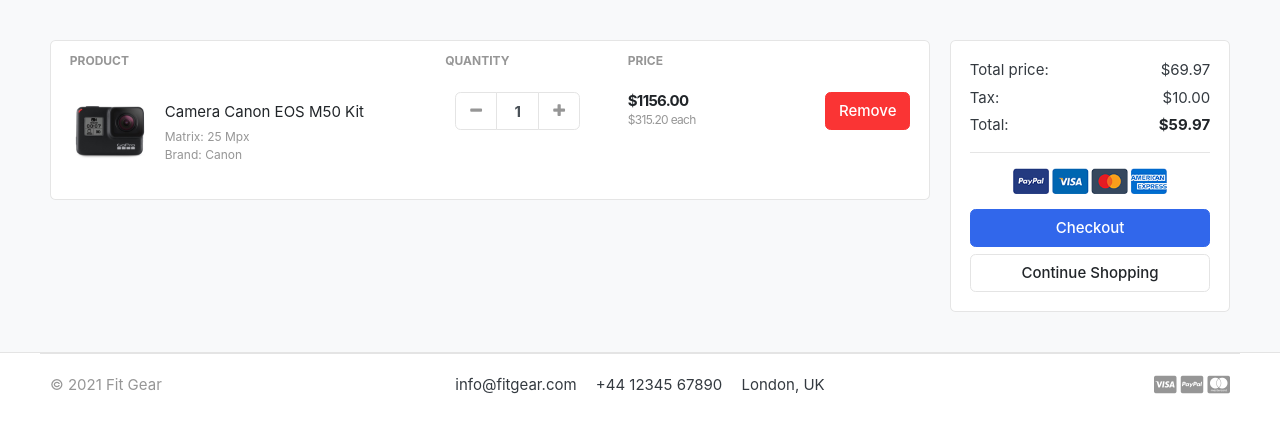
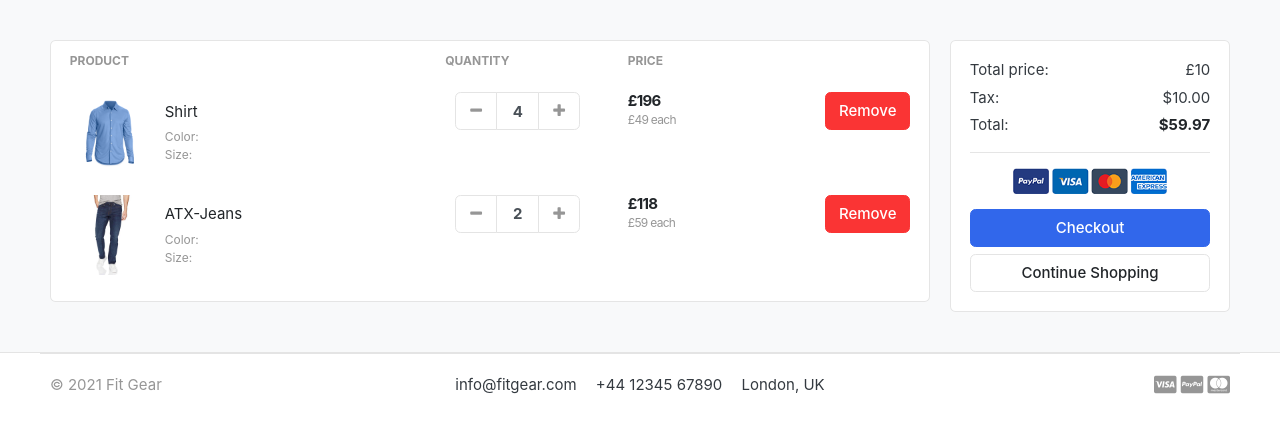
Before and after one commit to kerekmarci/fit-gear, a Django app: template templates/store/bag.html in a window 1280 px wide. Shown: the part 118-551 px from the top of the page. Run offline with Django 3.2, Linux system fonts and the light colour scheme; data comes from the database, SQL or seed files in the repository; both versions use the stored data as it was after the commit; the template is opened without the code that fills it: values that come from a table or form of the project are taken from there, most other values are stand-ins (such as "Sample title", 1, 10 or a date in 2020); some libraries are stand-ins or nearby versions; some web fonts are replaced.

Commit message:
Implement Data into the Bag Page

```diff
--- a/bag/models.py
+++ b/bag/models.py
@@ -16,5 +16,8 @@ class BagItem(models.Model):
     quantity = models.IntegerField()
     is_active = models.BooleanField(default=True)
 
+    def sub_total(self):
+        return self.product.price * self.quantity
+
     def __str__(self):
         return self.product
--- a/bag/views.py
+++ b/bag/views.py
@@ -61,6 +61,4 @@ def add_to_bag(request, product_id):
             bag = bag,
         )
         bag_item.save()
-    return HttpResponse(bag_item.product)
-    exit()
     return redirect('bag')
--- a/templates/store/bag.html
+++ b/templates/store/bag.html
@@ -21,14 +21,16 @@
                             </tr>
                         </thead>
                         <tbody>
+                            {% for bag_item in bag_items %}
                             <tr>
                                 <td>
                                     <figure class="itemside align-items-center">
-                                        <div class="aside"><img src="{% static './images/items/11.jpg' %}"
-                                                class="img-sm"></div>
+                                        <div class="aside">
+                                            <img src="{{ bag_item.product.images.url }}" class="img-sm">
+                                        </div>
                                         <figcaption class="info">
-                                            <a href="#" class="title text-dark">Camera Canon EOS M50 Kit</a>
-                                            <p class="text-muted small">Matrix: 25 Mpx <br> Brand: Canon</p>
+                                            <a href="#" class="title text-dark">{{ bag_item.product.product_name }}</a>
+                                            <p class="text-muted small">Color: <br> Size: </p>
                                         </figcaption>
                                     </figure>
                                 </td>
@@ -40,24 +42,26 @@
                                                 <button class="btn btn-light" type="button" id="button-plus"> <i
                                                         class="fa fa-minus"></i> </button>
                                             </div>
-                                            <input type="text" class="form-control" value="1">
+                                            <input type="text" class="form-control" value="{{ bag_item.quantity }}">
                                             <div class="input-group-append">
-                                                <button class="btn btn-light" type="button" id="button-minus"> <i
-                                                        class="fa fa-plus"></i> </button>
+                                                <a href="{% url 'add_to_bag' bag_item.product.id %}"
+                                                    class="btn btn-light" type="button" id="button-minus"> <i
+                                                        class="fa fa-plus"></i> </a>
                                             </div>
                                         </div> <!-- input-group.// -->
                                     </div> <!-- col.// -->
                                 </td>
                                 <td>
                                     <div class="price-wrap">
-                                        <var class="price">$1156.00</var>
-                                        <small class="text-muted"> $315.20 each </small>
+                                        <var class="price">&#163;{{ bag_item.sub_total }}</var>
+                                        <small class="text-muted">&#163;{{ bag_item.product.price }} each</small>
                                     </div> <!-- price-wrap .// -->
                                 </td>
                                 <td class="text-right">
                                     <a href="" class="btn btn-danger"> Remove</a>
                                 </td>
                             </tr>
+                            {% endfor %}
                         </tbody>
                     </table>
                 </div> <!-- card.// -->
@@ -69,7 +73,7 @@
                     <div class="card-body">
                         <dl class="dlist-align">
                             <dt>Total price:</dt>
-                            <dd class="text-right">$69.97</dd>
+                            <dd class="text-right">&#163;{{ total }}</dd>
                         </dl>
                         <dl class="dlist-align">
                             <dt>Tax:</dt>
```
Also changed, not shown: db.sqlite3.
